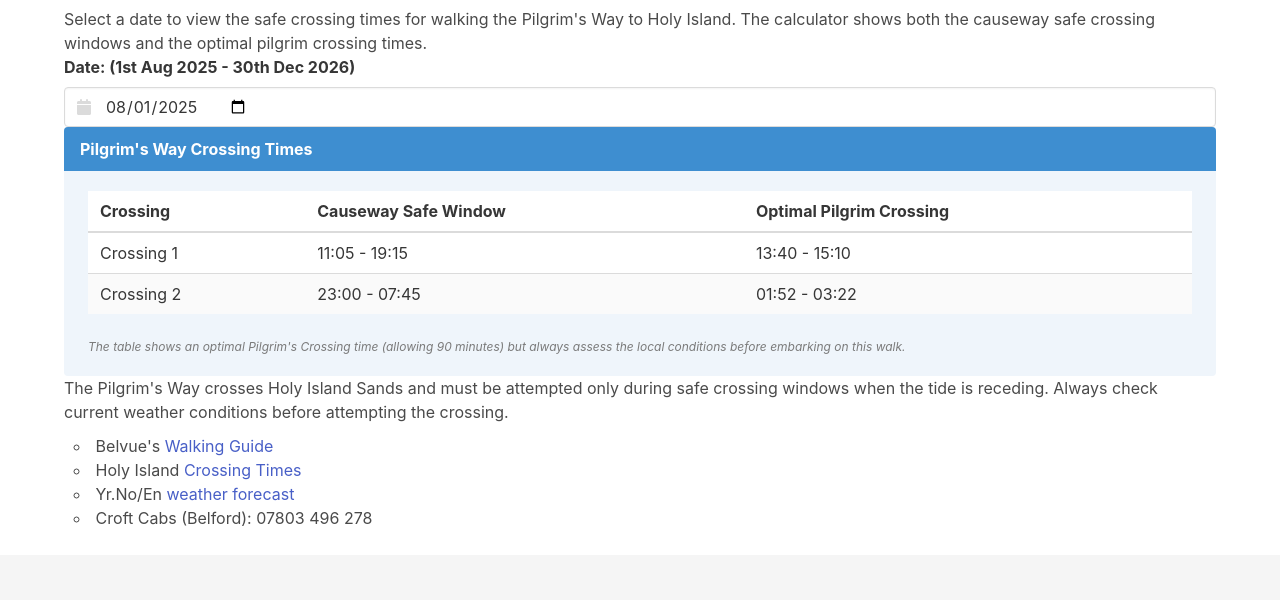
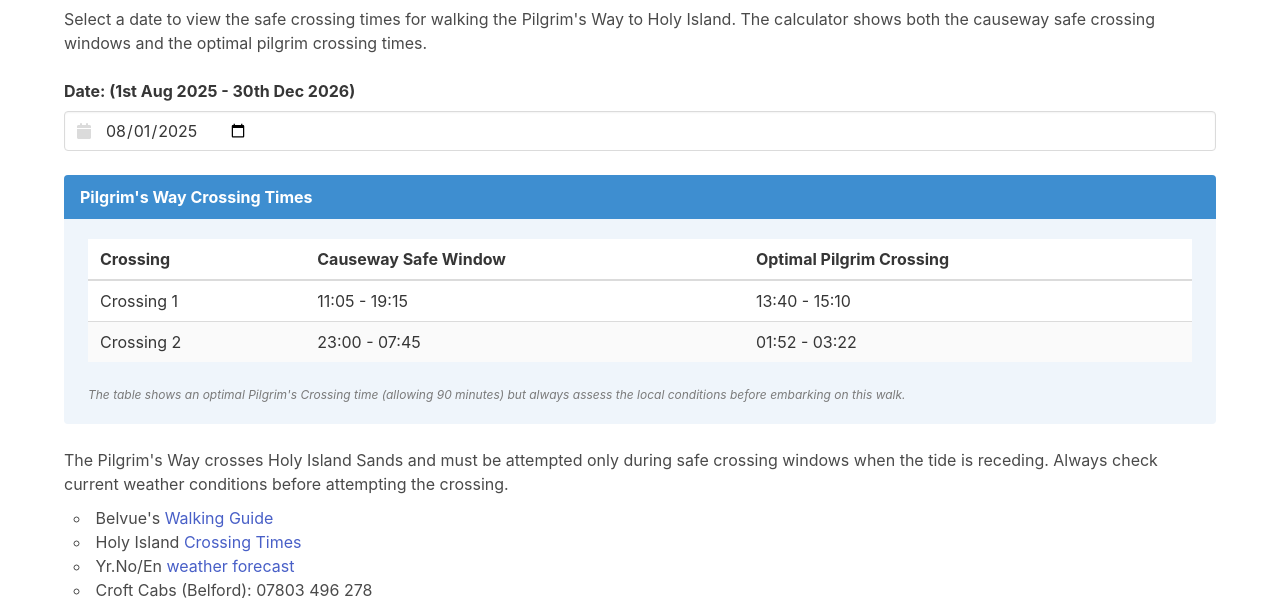
Before and after one commit to jonathancraddock/holyisland-cross, a website: page index.html in a window 1280 px wide. Shown: the part 69-669 px from the top of the page. Drawn offline with nearby package versions, Linux system fonts and the light colour scheme; no server answers.

Commit message:
fixed block syntax

```diff
--- a/index.html
+++ b/index.html
@@ -25,11 +25,11 @@
 <div class="container">
 <h1 class="title">Pilgrim's Way Calculator</h1>
 
-<block>
+<div class="block">
   <p>Select a date to view the safe crossing times for walking the Pilgrim's Way to Holy Island. The calculator shows both the causeway safe crossing windows and the optimal pilgrim crossing times.</p>
-</block>
+</div>
 
-<block>
+<div class="block">
   <div class="field">
   <label id="dateSelectField" class="label">Date:</label>
   <div class="control has-icons-left">
@@ -39,15 +39,15 @@
   </span>
   </div>
   </div>
-</block>
+</div>
 
-<block>
+<div class="block">
   <div id="crossingResults">
   <!-- Crossing times table will appear here -->
   </div>
-</block>
+</div>
 
-<block>
+<div class="block">
   <p>The Pilgrim's Way crosses Holy Island Sands and must be attempted only during safe crossing windows when the tide is receding. Always check current weather conditions before attempting the crossing.</p>
   <ul>
   <li>Belvue's <a href="https://holy-island.uk/how-to-walk-the-pilgrims-way-to-holy-island-minding-tide-times/" target="_blank">Walking Guide</a></li>
@@ -55,7 +55,7 @@
   <li>Yr.No/En <a href="https://www.yr.no/en/forecast/daily-table/2-11610810/" target="_blank">weather forecast</a></li>
   <li>Croft Cabs (Belford): 07803 496 278</li>
   </ul>
-</block>
+</div>
 
 </div>
 
```
